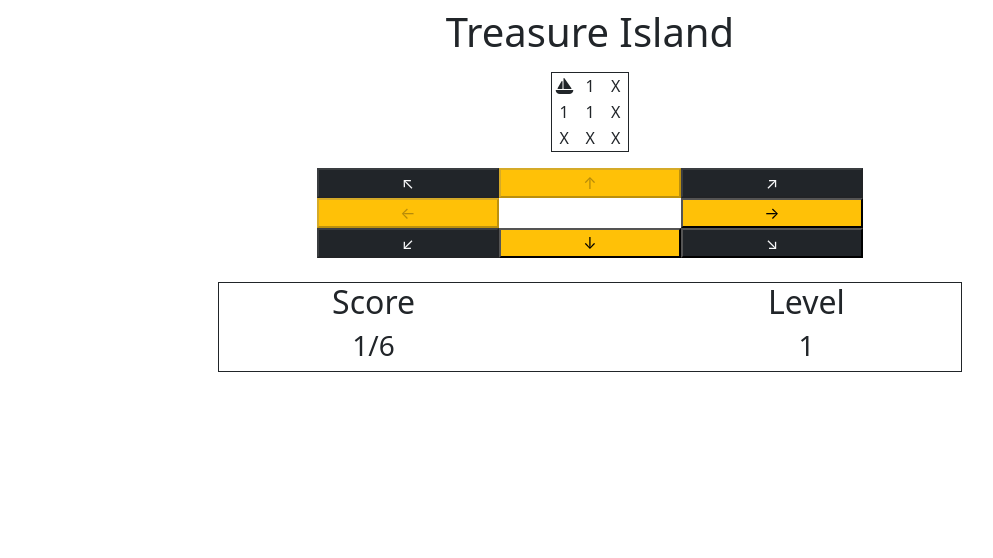
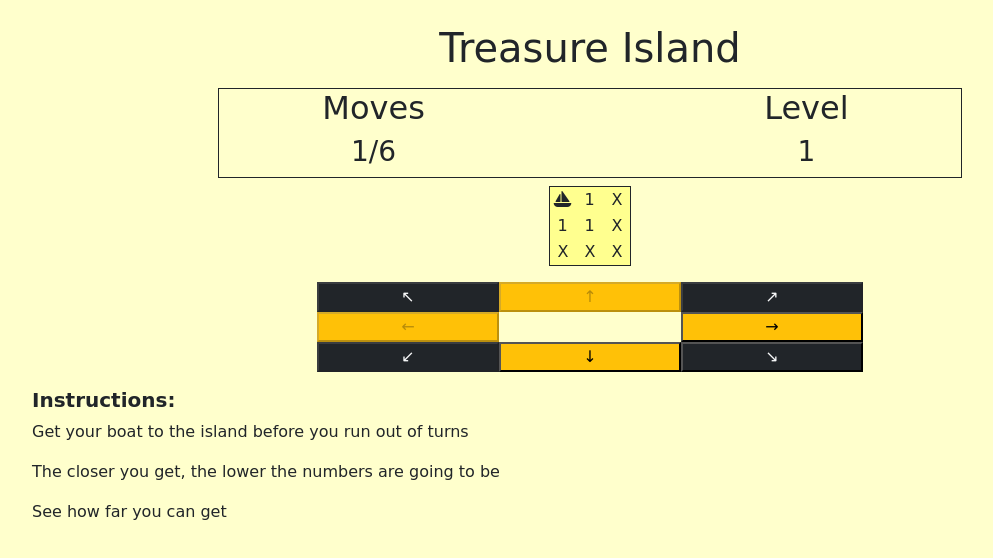
Before and after one commit to lpewton/treasure-island, a website: page index.html in a window 1280 px wide. Shown: the whole page, without its empty margins (50-1043 px from the left). Drawn offline with nearby package versions, Linux system fonts and the light colour scheme; a web font is replaced by a local one.

Commit message:
Add instructions

```diff
--- /dev/null
+++ b/assets/style.css
@@ -0,0 +1,11 @@
+body {
+    font-family: "Playwrite DE Grund", cursive;
+  font-optical-sizing: auto;
+  font-weight: 400;
+  font-style: normal;
+  background-color: rgba(255, 255, 0, 0.2);
+}
+
+#gameGrid {
+    background-color: rgba(255, 255, 0, 0.3);
+}
--- a/index.html
+++ b/index.html
@@ -8,16 +8,34 @@
     <!-- Bootstrap 5 -->
     <link href="https://cdn.jsdelivr.net/npm/bootstrap@5.0.2/dist/css/bootstrap.min.css" rel="stylesheet"
         integrity="sha384-EVSTQN3/azprG1Anm3QDgpJLIm9Nao0Yz1ztcQTwFspd3yD65VohhpuuCOmLASjC" crossorigin="anonymous">
+<!-- Fonts -->
+        <link rel="preconnect" href="https://fonts.googleapis.com">
+        <link rel="preconnect" href="https://fonts.gstatic.com" crossorigin>
+        <link href="https://fonts.googleapis.com/css2?family=Playwrite+DE+Grund:wght@100..400&display=swap" rel="stylesheet">
     <!-- JQuery -->
     <script src="https://ajax.googleapis.com/ajax/libs/jquery/3.7.1/jquery.min.js"></script>
+    <!-- General CSS -->
+    <link rel="stylesheet" href="./assets/style.css">
 </head>
 
 <body>
     <div id="main-div" class="container">
-        <div class="header mt-2">
+        <div class="header mt-4">
             <h1 class="text-center">Treasure Island</h1>
         </div>
-        <div class="container d-flex justify-content-center mt-3">
+        <div class="info row col-8 mt-3 mx-auto text-center border border-dark">
+            <div class="col-5 boder border-dark">
+                <p class="h2">Moves</p>
+                <p class="h3"><span id="score"></span><span>/</span><span id="limit"></span></p>
+            </div>
+            <div class="col-2"></div>
+            <div class="col-5 boder border-dark">
+                <p class="h2">Level</p>
+                <p class="h3"><span id="level"></p>
+
+            </div>
+        </div>
+        <div class="container d-flex justify-content-center mt-2">
             <table id="gameGrid" class="border border-dark">
             </table>
         </div>
@@ -38,17 +56,12 @@
                 <button id="dr-btn" class="directionBtn col-2 bg-dark text-light">↘</button>
             </div>
         </div>
-        <div class="info row col-8 mt-4 mx-auto text-center border border-dark">
-            <div class="col-5 boder border-dark">
-                <p class="h2">Score</p>
-                <p class="h3"><span id="score"></span><span>/</span><span id="limit"></span></p>
-            </div>
-            <div class="col-2"></div>
-            <div class="col-5 boder border-dark">
-                <p class="h2">Level</p>
-                <p class="h3"><span id="level"></p>
 
-            </div>
+        <div id="instructions" class="mt-3">
+            <h5><strong>Instructions:</strong></h5>
+            <p>Get your boat to the island before you run out of turns</p>
+            <p>The closer you get, the lower the numbers are going to be</p>
+            <p>See how far you can get</p>
         </div>
     </div>
 
```
